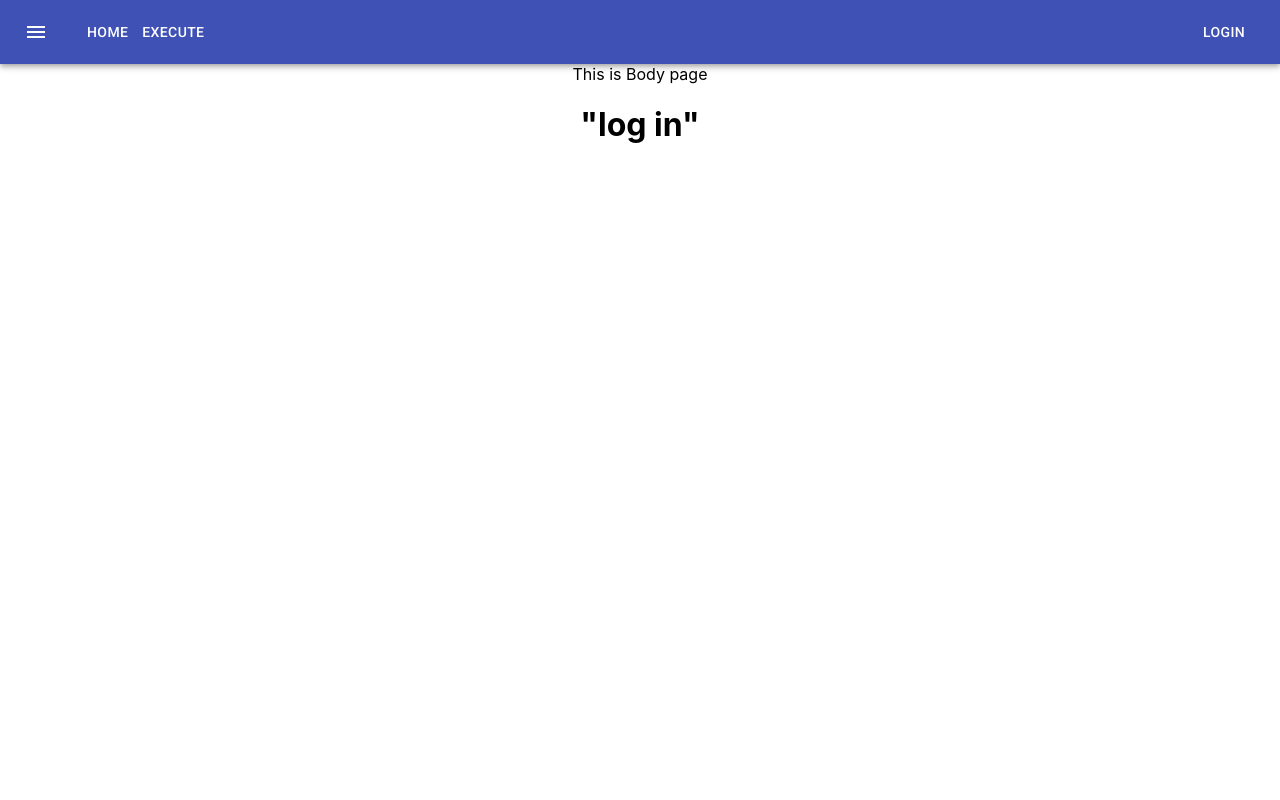
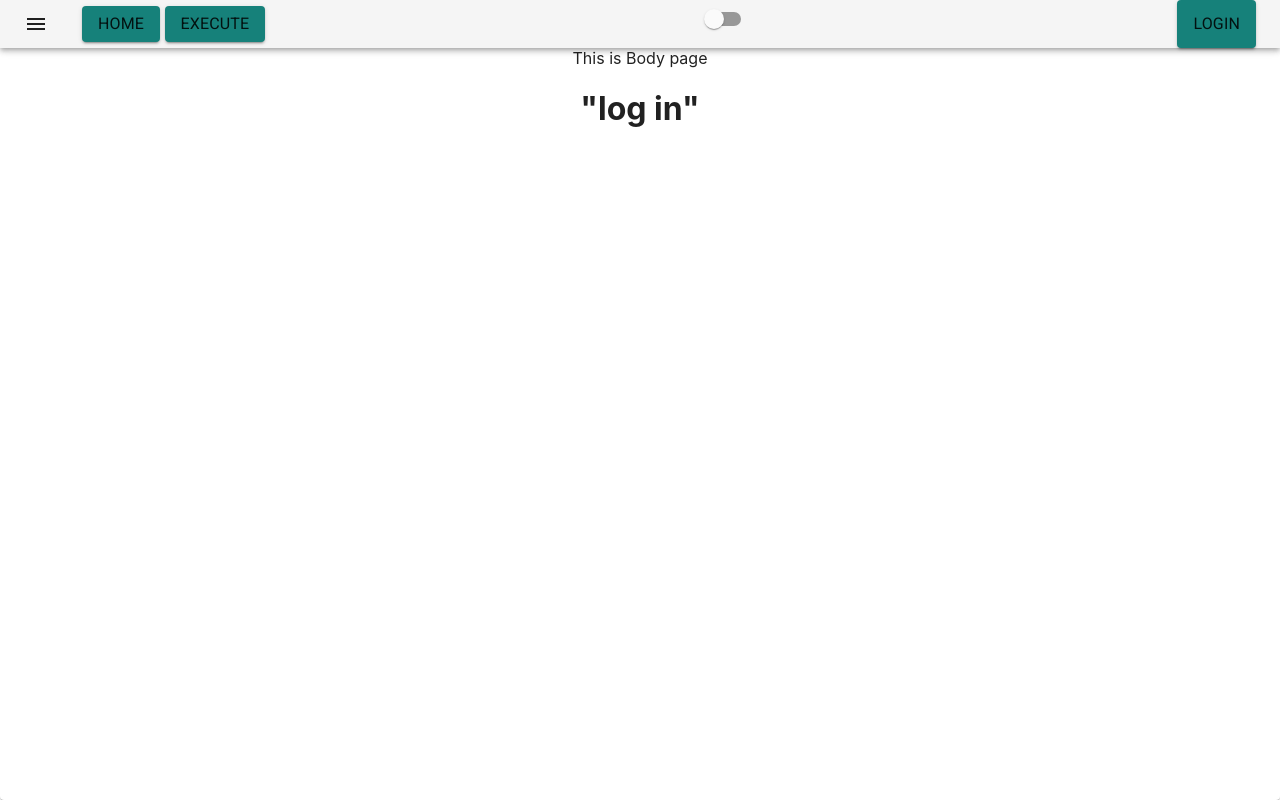
Before and after one commit to Suedo/PlayScalaReact, a React (Create React App) app in the folder ui/: page / in a window 1280 px wide. Built offline with nearby package versions, Linux system fonts and the light colour scheme.

Commit message:
UI: global theme using context

```diff
--- a/ui/src/App.tsx
+++ b/ui/src/App.tsx
@@ -1,15 +1,47 @@
-import React from "react";
+import React, { useState } from "react";
 import "./App.css";
 
 import Navbar from "./modules/Navbar/Navbar";
-import Body from "./modules/Body/Body"
+import Body from "./modules/Body/Body";
+import { Paper } from "@material-ui/core";
+
+import { ThemeProvider, createMuiTheme } from "@material-ui/core/styles";
+import { red, amber } from "@material-ui/core/colors";
 
 const App: React.FC = () => {
+  const [darkmode, setDarkmode] = useState(false);
+
+  const theme = createMuiTheme({
+    palette: {
+      type: darkmode ? "dark" : "light",
+      primary: {
+        // light: "#e0f2f1",
+        main: "#16817a",
+        dark: "#024249", // dark will be calculated based on main
+        // contrastText: "#abfff9", // cant really give a good value
+      },
+      secondary: {
+        light: "#f79071",
+        main: "#fa744f",
+        contrastText: "#6b1800",
+      },
+    },
+  });
+
+  const themeChange = () => {
+    setDarkmode((darkmode) => !darkmode);
+    console.log("darkmode: " + darkmode);
+  };
+
   return (
-    <div className="App">
-      <Navbar />
-      <Body />
-    </div>
+    <ThemeProvider theme={theme}>
+      <Paper style={{ height: "100vh" }}>
+        <div className="App">
+          <Navbar themeChange={themeChange} darkmode={darkmode} />
+          <Body />
+        </div>
+      </Paper>
+    </ThemeProvider>
   );
 };
 
--- a/ui/src/modules/Navbar/Navbar.tsx
+++ b/ui/src/modules/Navbar/Navbar.tsx
@@ -1,10 +1,10 @@
-import React from "react";
+import React, { useState } from "react";
 import { Link } from "react-router-dom";
 import { createStyles, makeStyles, Theme } from "@material-ui/core/styles";
 import AppBar from "@material-ui/core/AppBar";
 import Toolbar from "@material-ui/core/Toolbar";
 import Typography from "@material-ui/core/Typography";
-import Button from "@material-ui/core/Button";
+import { Switch, Button, useTheme } from "@material-ui/core";
 import IconButton from "@material-ui/core/IconButton";
 import MenuIcon from "@material-ui/icons/Menu";
 
@@ -24,13 +24,18 @@ const useStyles = makeStyles((theme: Theme) =>
   })
 );
 
-const Navbar: React.FC = () => {
+interface NavbarProps {
+  darkmode: boolean;
+  themeChange: () => void;
+}
+const Navbar: React.FC<NavbarProps> = ({ darkmode, themeChange }) => {
   const classes = useStyles();
+  const theme = useTheme();
 
   return (
     <div className={classes.root}>
-      <AppBar position="static">
-        <Toolbar>
+      <AppBar position="static" color="default">
+        <Toolbar variant="dense">
           <IconButton
             edge="start"
             className={classes.menuButton}
@@ -40,14 +45,22 @@ const Navbar: React.FC = () => {
           </IconButton>
           <div className="parent">
             <div className="child">
-              <Typography variant="button">
-                <Link to="/home">Home</Link> {/* no more page refresh */}
-              </Typography>
-              <Typography variant="button">
-                <Link to="/execute">Execute</Link>
-              </Typography>
+              <Button variant="contained" color="primary">
+                <Typography color="textPrimary">
+                  <Link to="/home">Home</Link>
+                </Typography>
+              </Button>{" "}
+              {/* no more page refresh */}
+              <Button variant="contained" color="primary">
+                <Typography color="textPrimary">
+                  <Link to="/execute">Execute</Link>
+                </Typography>
+              </Button>
             </div>
-            <Button color="inherit">Login</Button>
+            <Switch checked={darkmode} onChange={themeChange}></Switch>
+            <Button variant="contained" color="primary">
+              <Typography color="textPrimary">Login</Typography>
+            </Button>
           </div>
         </Toolbar>
       </AppBar>
```
